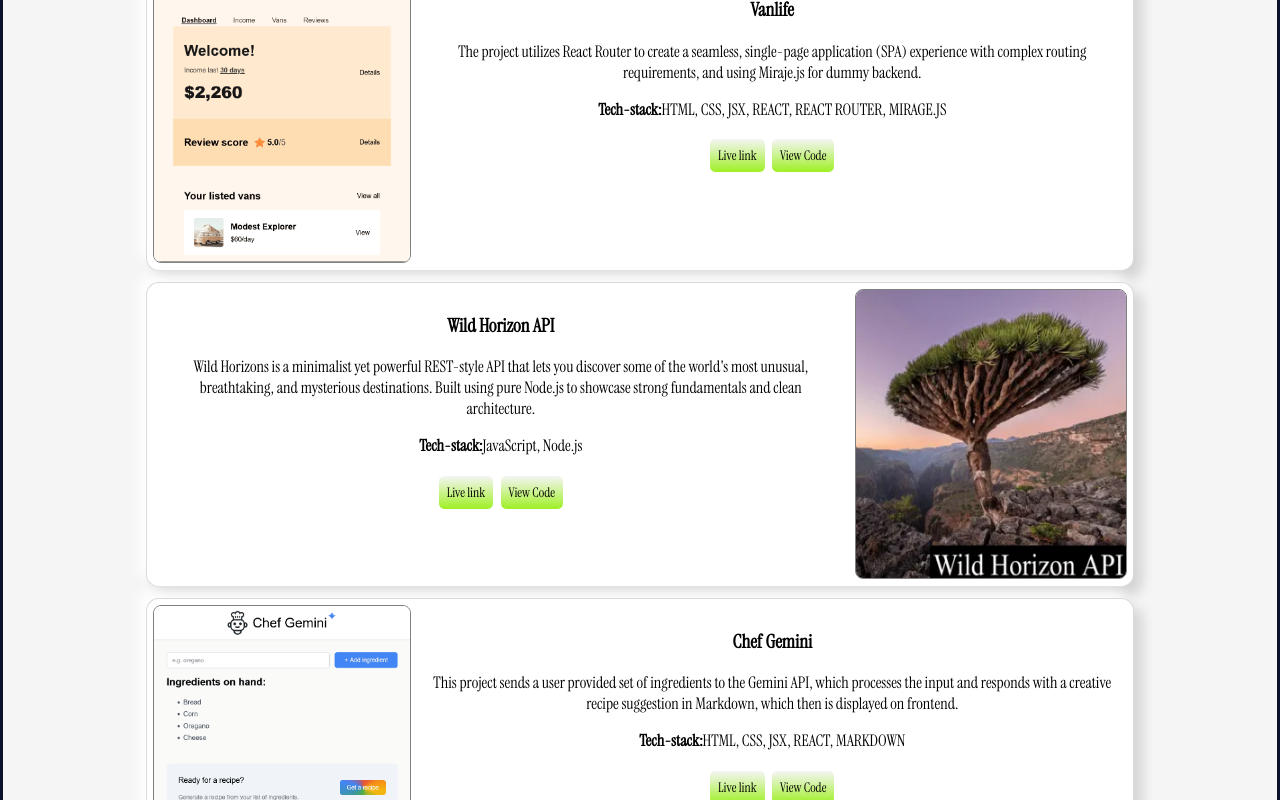
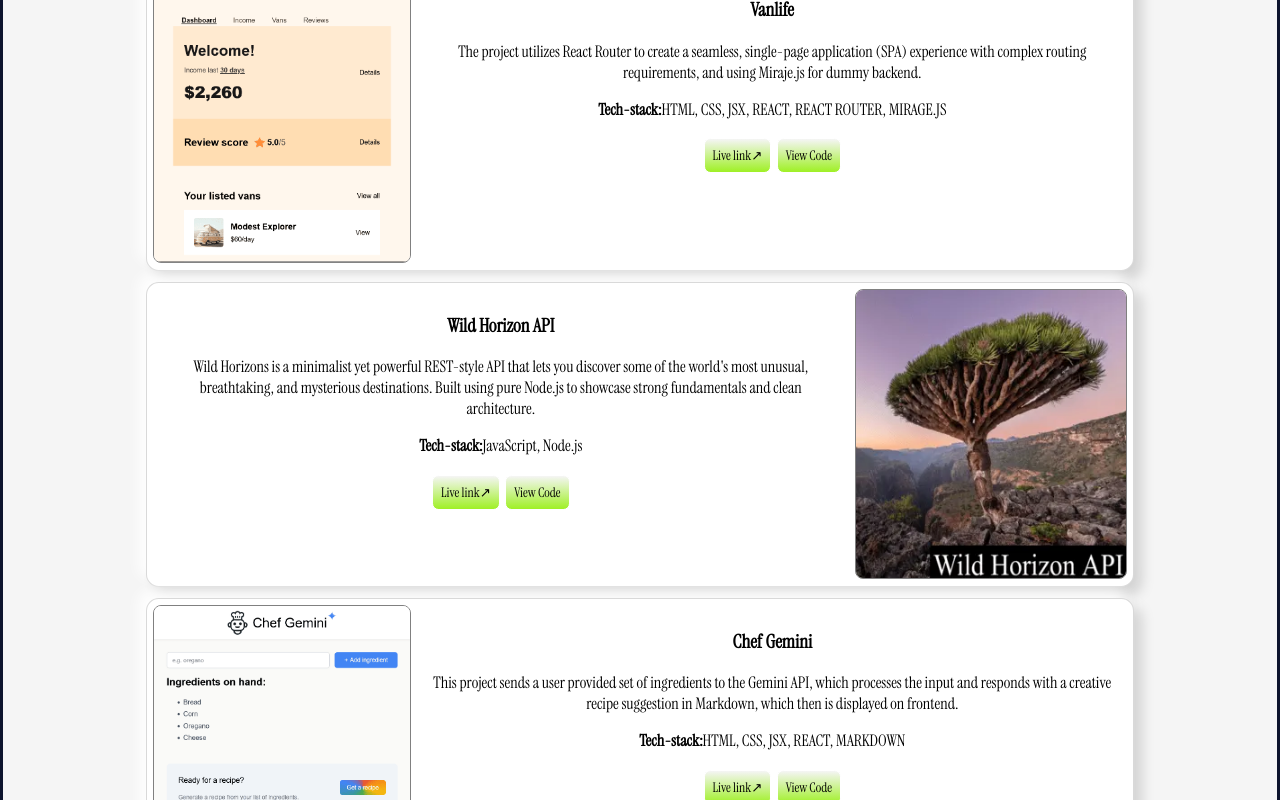
Before and after one commit to DeepakSingh9999/Portfolio, a React (Vite) app: page / in a window 1280 px wide. Shown: the part 1700-2500 px from the top of the page. Built offline with nearby package versions, Linux system fonts and the light colour scheme; no server answers.

Commit message:
Update projects.jsx

```diff
--- a/src/assets/components/projects.jsx
+++ b/src/assets/components/projects.jsx
@@ -81,7 +81,7 @@ export default function Projects(){
                             <p className="project-description">{project.description}</p>
                             <p className="tech-stack"><b>Tech-stack:</b>{project.techStack}</p>
                             <div className="project-buttons">
-                            <button onClick={() => window.open(`${project.liveLink}`, "_blank")}>Live link</button>
+                            <button onClick={() => window.open(`${project.liveLink}`, "_blank")}>Live link↗</button>
                             <button onClick={() => window.open(`${project.viewCode}`, "_blank")}>View Code</button>
                             </div>
                         </div>
```
